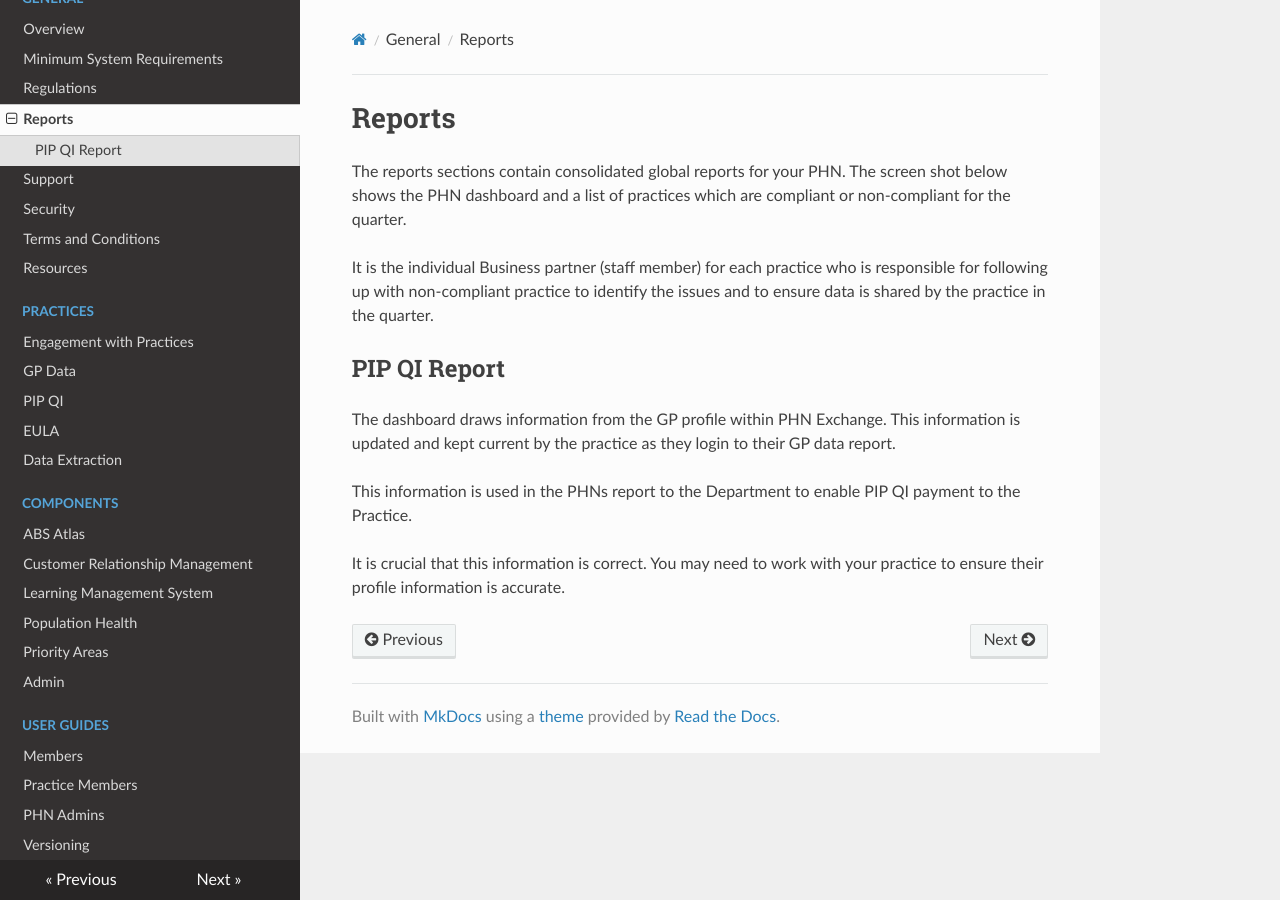
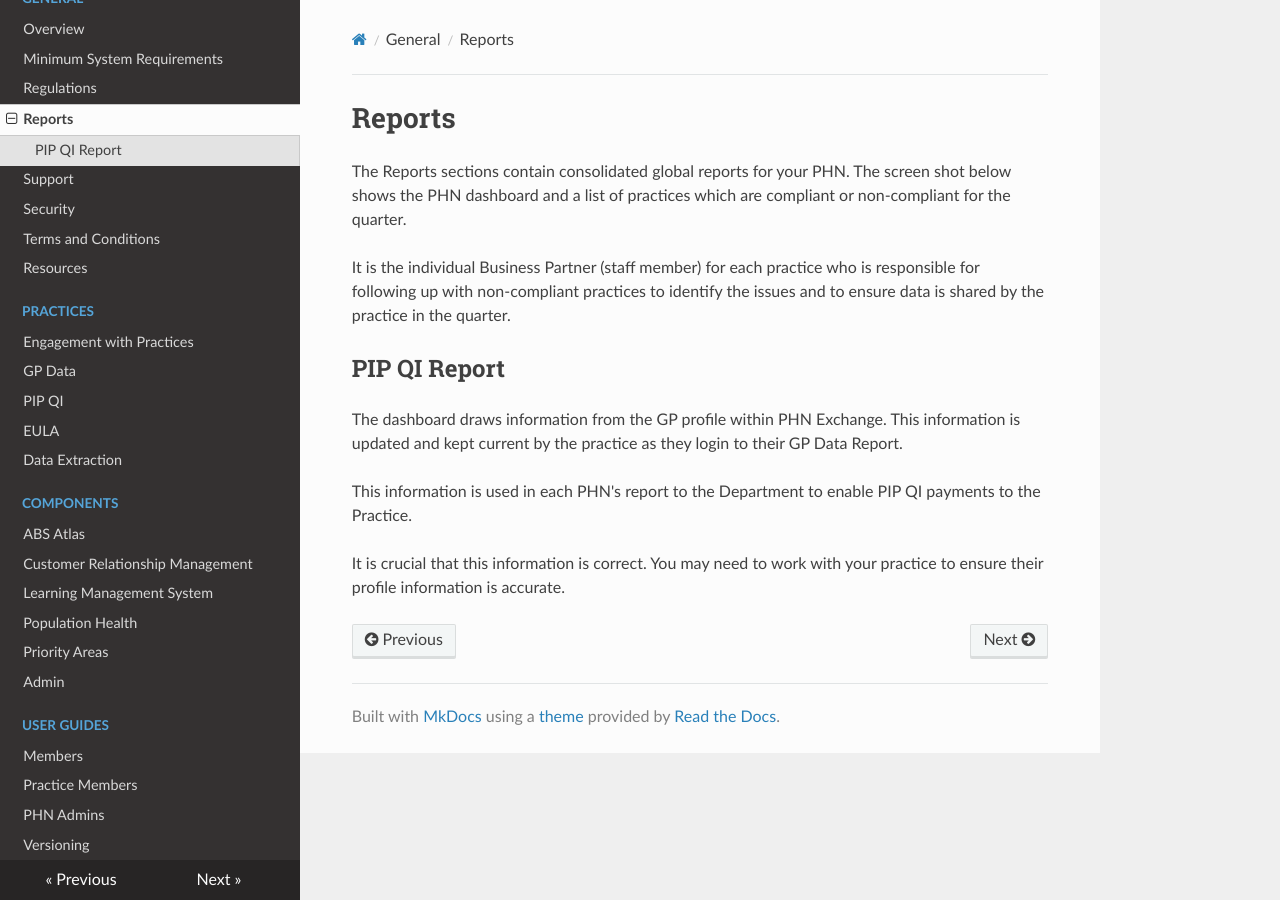
Before and after one commit to MurrayPHN/phn-exchange-docs, an MkDocs documentation site: the page built from docs/general/reports.md, in a window 1280 px wide. Built offline with MkDocs 1.6.1, drawn with Linux system fonts in a browser that asks for light colours; nearby versions of some CDN libraries.

Commit message:
Syntax, punctuation & generic terms

```diff
--- a/docs/general/reports.md
+++ b/docs/general/reports.md
@@ -1,13 +1,13 @@
 # Reports
 
-The reports sections contain consolidated global reports for your PHN. The screen shot below shows the PHN dashboard and a list of practices which are compliant or non-compliant for the quarter.
+The Reports sections contain consolidated global reports for your PHN. The screen shot below shows the PHN dashboard and a list of practices which are compliant or non-compliant for the quarter.
 
-It is the individual Business partner (staff member) for each practice who is responsible for following up with non-compliant practice to identify the issues and to ensure data is shared by the practice in the quarter.
+It is the individual Business Partner (staff member) for each practice who is responsible for following up with non-compliant practices to identify the issues and to ensure data is shared by the practice in the quarter.
 
 ## PIP QI Report
 
-The dashboard draws information from the GP profile within PHN Exchange. This information is updated and kept current by the practice as they login to their GP data report.
+The dashboard draws information from the GP profile within PHN Exchange. This information is updated and kept current by the practice as they login to their GP Data Report.
 
-This information is used in the PHNs report to the Department to enable PIP QI payment to the Practice.
+This information is used in each PHN's report to the Department to enable PIP QI payments to the Practice.
 
 It is crucial that this information is correct. You may need to work with your practice to ensure their profile information is accurate.
```
